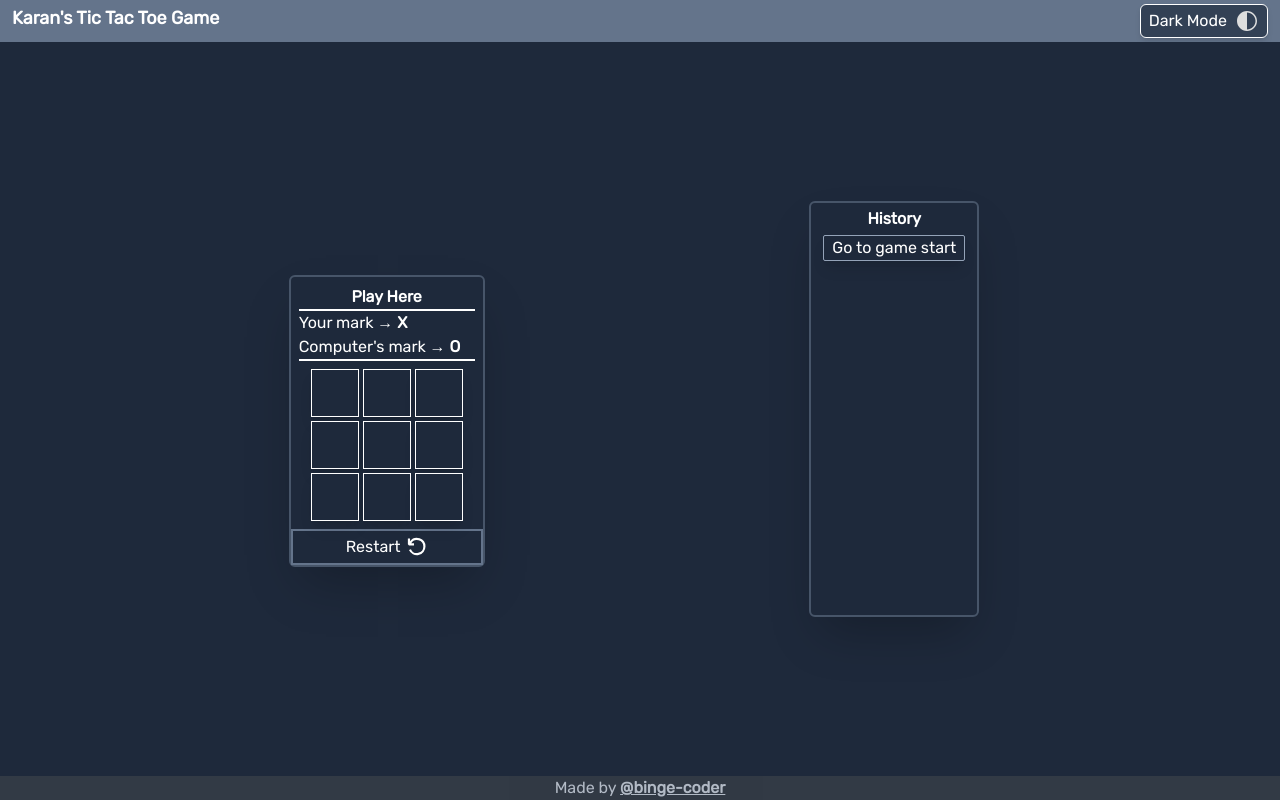
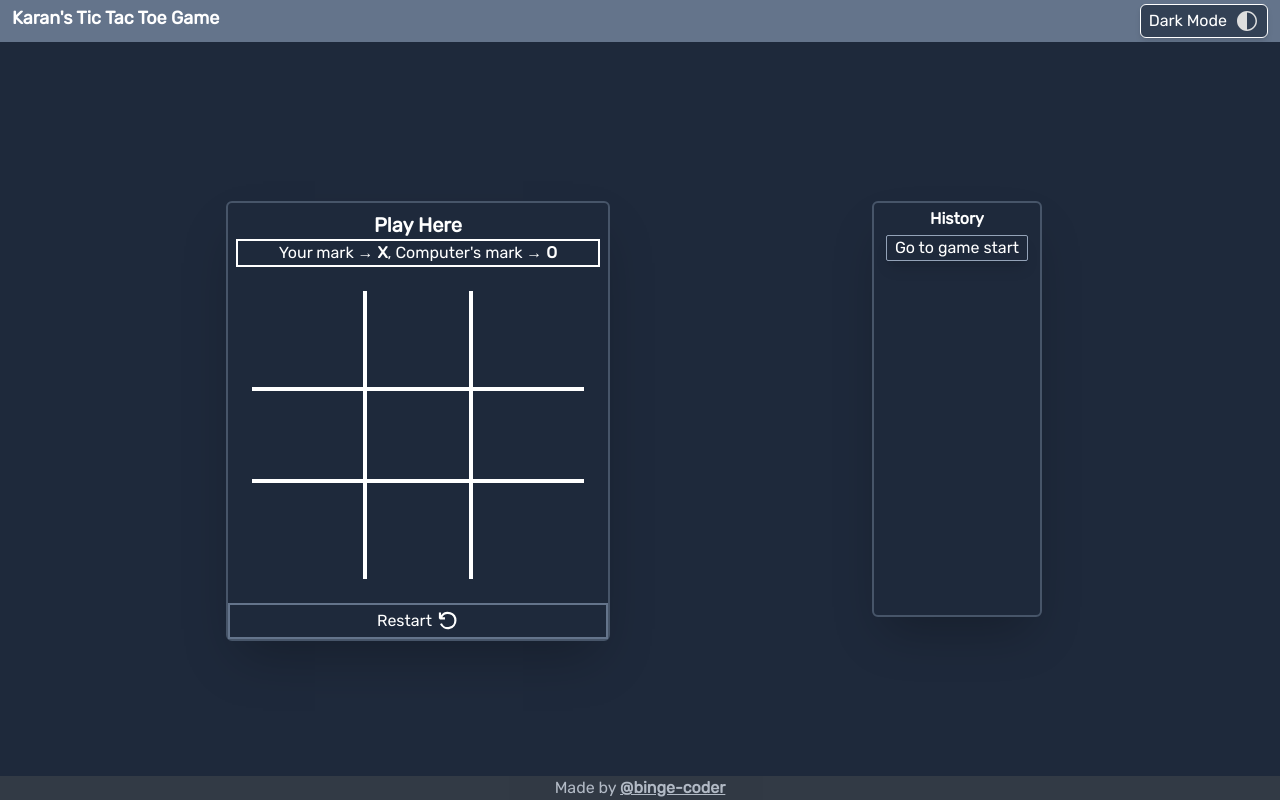
Before and after one commit to binge-coder/TicTacToe, a React (Vite) app: page / in a window 1280 px wide. Built offline with nearby package versions, Linux system fonts and the light colour scheme.

Commit message:
ui is better than before

```diff
--- a/src/App.jsx
+++ b/src/App.jsx
@@ -4,13 +4,37 @@ import Navbar from './components/Navbar';
 import { VscDebugRestart } from "react-icons/vsc";
 import { IconContext } from "react-icons";
 
-function Square({ value, onSquareClick, winningSquareBool }) {
+// function Square({ value, onSquareClick, winningSquareBool }) {
+//   return (
+
+//     <button className={`square border border-black text-3xl font-bold h-20 text-center hover:border-4 active:bg-slate-500  dark:border-white shadow-lg ${winningSquareBool?'bg-green-500':'bg-[#b8c1ec] dark:bg-slate-800'}`} onClick={onSquareClick}>
+//       {value}
+//     </button>
+//   );
+// }
+
+function Square({ value, onSquareClick, winningSquareBool, index }) {
+  const t = index === 1; // Top
+  const l = index === 3; // Left
+  const isCenter = index === 4; // Center
+  const r = index === 5; // Right
+  const b = index === 7; // Bottom
+
+  const borderClass = `
+  ${t ? 'border-l-4 border-r-4 ' : ''}
+  ${l ? 'border-t-4 border-b-4' : ''}
+  ${isCenter ? 'border-4' : ''}
+  ${r ? 'border-t-4 border-b-4' : ''}
+  ${b ? 'border-l-4 border-r-4' : ''}`;
+
+
   return (
-    <button className={`square border border-black text-lg font-bold h-12 w-12 p-0 text-center hover:border-4 active:bg-slate-500  dark:border-white shadow-lg ${winningSquareBool?'bg-green-500':'bg-[#b8c1ec] dark:bg-slate-800'}`} onClick={onSquareClick}>
+    <button className={`h-24 text-3xl font-bold text-center hover:border-4 hover:border-black active:bg-slate-500 dark:border-white shadow-lg dark:shadow-none ${winningSquareBool?'bg-green-500':'bg-[#b8c1ec] dark:bg-slate-800'} ${borderClass}`} onClick={onSquareClick}>
       {value}
     </button>
   );
 }
+
 
 function Board({ xIsNext, squares, onPlay, handleRestart }) {
   const [gameStatus, setGameStatus] = useState('');
@@ -30,12 +54,18 @@ function Board({ xIsNext, squares, onPlay, handleRestart }) {
 
   const result = calculateWinner(squares);
   const {winner, winningCombination} = result;
-  // let gameStatus;
   useEffect(() => {
     if (winner) {
       setGameStatus('Winner: computer');
       setWinningSquares(winningCombination);
-    } else {
+    }
+    else if(!squares.includes(null)) {
+// all squares are filled and no winner so draw
+      setGameStatus('Draw!');
+
+
+    }
+    else {
       setGameStatus('');
       setWinningSquares([]);
     }
@@ -44,22 +74,22 @@ function Board({ xIsNext, squares, onPlay, handleRestart }) {
 
   return (
     <>
-      <div className='font-bold text-center mt-2'>Play Here</div>
-      <ul className='mx-2 border-y-2 border-black dark:border-white'>
-        <li>Your mark &rarr; <strong>X</strong></li>
-        <li>Computer's mark &rarr; <strong>O</strong></li>
-      </ul>
-      <div className="grid grid-cols-3 gap-1 mx-5 my-2">
+      <div className='font-bold text-xl text-center mt-2'>Play Here</div>
+      <p className='mx-2 border-2 text-center border-black dark:border-white' >Your mark &rarr; <strong>X</strong>, Computer's mark &rarr; <strong>O</strong></p>
+      {/* <div className="grid grid-cols-3 gap-1 mx-5 my-2"> */}
+      <div className="grid grid-cols-3 m-6">
+
         {sqRange.map((index) => (
           <Square
           key={index}
           value={squares[index]}
           onSquareClick={() => handleClick(index)}
           winningSquareBool={winningSquares.includes(index)}
+          index={index}
           />
         ))}
       </div>
-      <div className="mb-2 underline underline-offset-4 text-center">{gameStatus}</div>
+      <div className="mb-2 underline underline-offset-4 text-center ">{gameStatus}</div>
       <button onClick={handleRestart} className='flex flex-row justify-center border-2 border-slate-500 hover:bg-slate-400 w-full gap-1 p-1'>Restart
         <IconContext.Provider value={{ size: 23 }}>
           <VscDebugRestart></VscDebugRestart>
@@ -185,8 +215,10 @@ export default function Game() {
 
   const restartGame = () => {
     setCurrentMove(0);
+    setHistory([Array(9).fill(null)]);
+    // setXIsNext(true);
+  };
 
-  };
 
   return (
     // <div className='flex flex-col h-screen border-2 border-green-500'>
@@ -194,7 +226,7 @@ export default function Game() {
 
       <Navbar darkmode={darkmode} toggleDarkMode={toggleDarkMode} />
       <div className="bg-slate-300 flex flex-1 flex-col justify-evenly items-center gap-6 md:flex-row dark:bg-slate-800">
-        <div className="border-2 rounded-md w-50 mt-6 shadow-2xl border-black dark:border-slate-600">
+        <div className="border-2 rounded-md w-96 mt-6 shadow-2xl border-black dark:border-slate-600">
           <Board xIsNext={xIsNext} squares={currentSquares} onPlay={handlePlay} handleRestart={restartGame} />
         </div>
         <div className=" border-2 rounded-md shadow-2xl border-black dark:border-slate-600 h-100 pt-1 px-2 m-3">
```
